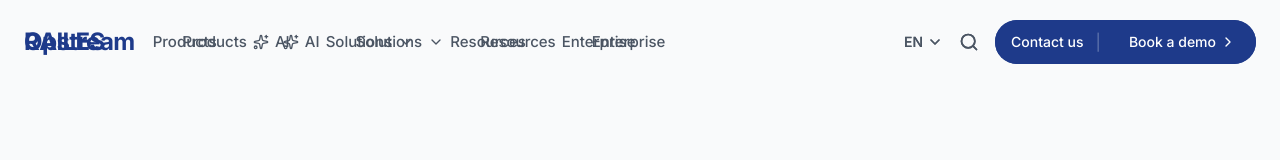
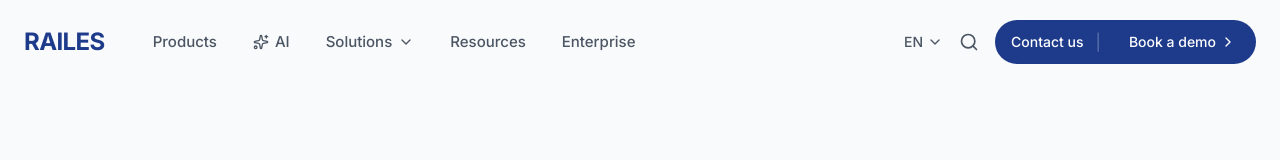
Before and after one commit to antonio-luiis/railes-website, a Next.js app: page /blog in a window 1280 px wide. Shown: the top 160 px of the page. Built offline with nearby package versions, Linux system fonts and the light colour scheme.

Commit message:
fix: standardize navbar and logo across blog pages

```diff
--- a/app/blog/[slug]/page.tsx
+++ b/app/blog/[slug]/page.tsx
@@ -5,8 +5,6 @@ import Image from 'next/image';
 import { notFound } from 'next/navigation';
 import { ArrowLeft, Calendar, Clock, Share2, Facebook, Twitter, Linkedin } from 'lucide-react';
 import { blogPosts } from '@/lib/blog-data';
-import { Navbar } from '@/components/Navbar';
-import { Footer } from '@/components/Footer';
 
 interface Props {
     params: Promise<{
@@ -77,7 +75,6 @@ export default async function BlogPostPage({ params }: Props) {
                 type="application/ld+json"
                 dangerouslySetInnerHTML={{ __html: JSON.stringify(jsonLd) }}
             />
-            <Navbar />
 
             {/* Progress Bar (Simulated for now, could be client component) */}
             <div className="fixed top-0 left-0 h-1 bg-blue-600 z-50 w-full origin-left transform scale-x-0 animate-scroll-progress" style={{ animationTimeline: 'scroll()' } as any}></div>
@@ -210,7 +207,6 @@ export default async function BlogPostPage({ params }: Props) {
                 </div>
             </section>
 
-            <Footer />
         </main>
     );
 }
--- a/app/blog/page.tsx
+++ b/app/blog/page.tsx
@@ -4,8 +4,6 @@ import Link from 'next/link';
 import Image from 'next/image';
 import { ArrowRight, Calendar, Clock, ChevronRight } from 'lucide-react';
 import { blogPosts } from '@/lib/blog-data';
-import { Navbar } from '@/components/Navbar';
-import { Footer } from '@/components/Footer';
 
 export const metadata: Metadata = {
     title: 'Railes Blog | Insights on Manufacturing & Technology',
@@ -23,7 +21,6 @@ export default function BlogPage() {
 
     return (
         <main className="min-h-screen bg-white">
-            <Navbar />
 
             {/* Header / Hero */}
             <section className="pt-32 pb-16 md:pt-40 md:pb-24 px-4 bg-gray-50 border-b border-gray-100">
@@ -129,7 +126,6 @@ export default function BlogPage() {
 
             </div>
 
-            <Footer />
         </main>
     );
 }
--- a/components/Navbar.tsx
+++ b/components/Navbar.tsx
@@ -41,7 +41,7 @@ export function Navbar({ siteSettings }: NavbarProps) {
     const [isMobileMenuOpen, setIsMobileMenuOpen] = React.useState(false);
     const [activeDropdown, setActiveDropdown] = React.useState<string | null>(null);
 
-    const siteTitle = siteSettings?.siteTitle || "Opstream";
+    const siteTitle = siteSettings?.siteTitle || "RAILES";
     const logoUrl = siteSettings?.logo?.asset?.url;
 
     React.useEffect(() => {
```
